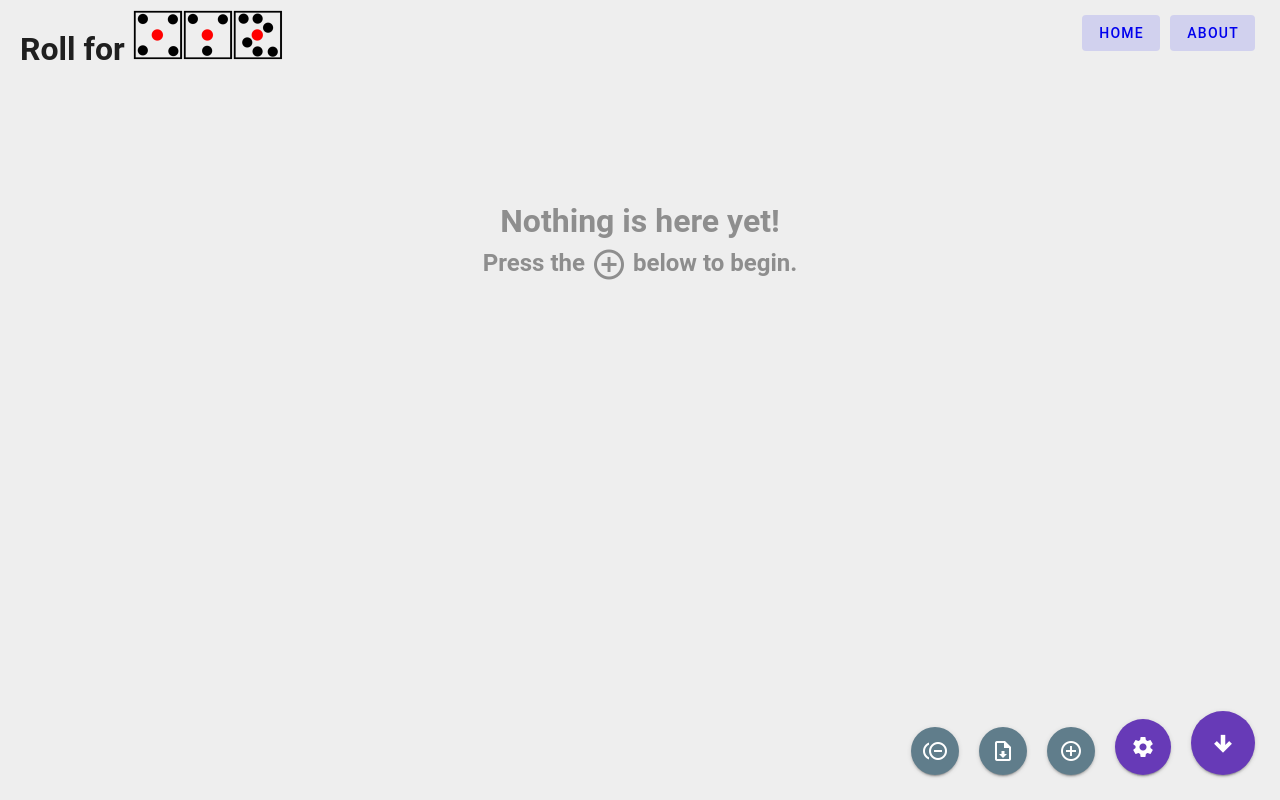
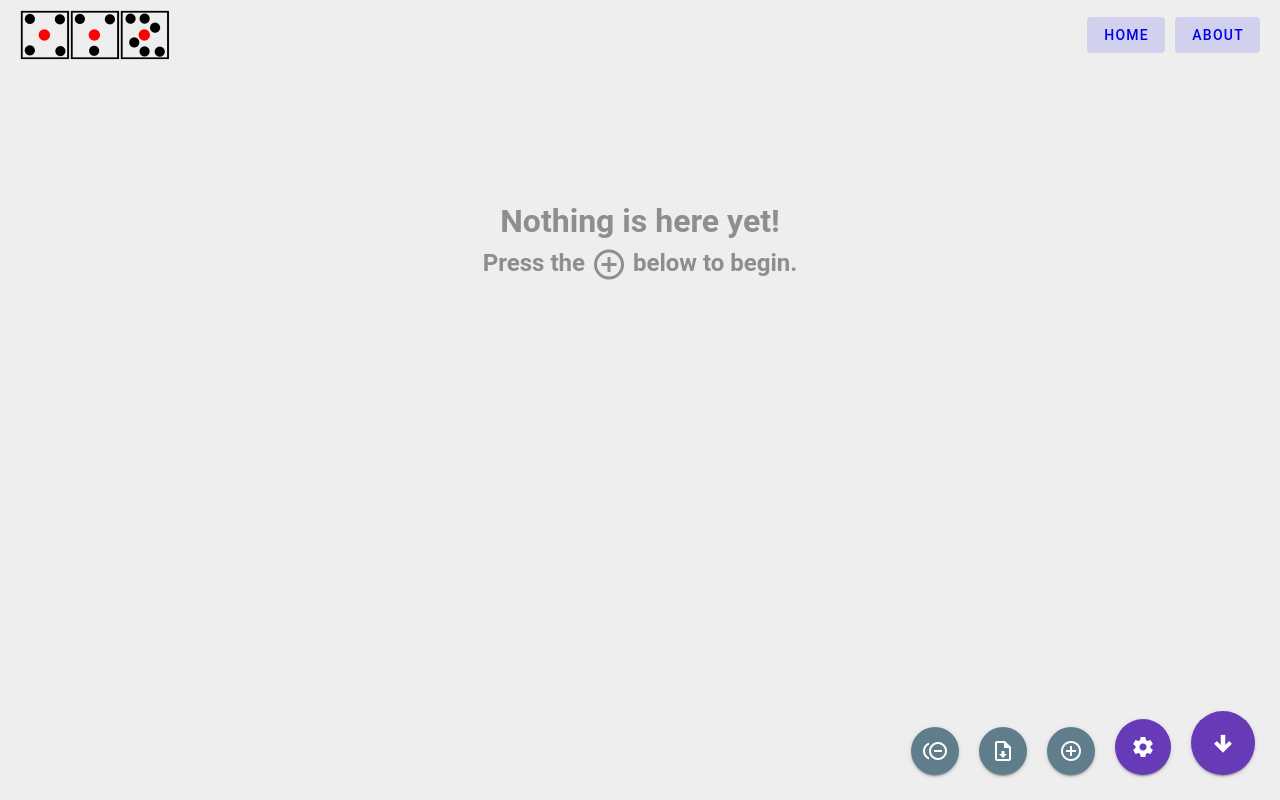
Before and after one commit to SuperShadowPlay/rollforxyz, a Vue app: page / in a window 1280 px wide. Built offline with nearby package versions, Linux system fonts and the light colour scheme.

Commit message:
Fixed MainHeader styling

```diff
--- a/src/components/MainHeader.vue
+++ b/src/components/MainHeader.vue
@@ -1,16 +1,15 @@
 <template>
   <div class="topbar">
-    <v-row>
-      <v-col>
+
     <div class="left">
-          <h1>Roll for
-            <img class="logo" :src="logoImage" alt="X Y Z"/>
-          </h1>
+      <router-link to="/">
+        <img class="logo" :src="logoImage" alt="Website Logo"/>
+      </router-link>
     </div>
-      </v-col>
 
-      <v-col cols="2">
+
     <div class="right">
+      <div class="button">
         <router-link to="/about">
           <v-btn variant="tonal">
             About
@@ -18,15 +17,15 @@
         </router-link>
       </div>
 
-        <div class="right">
+      <div class="button">
         <router-link to="/">
           <v-btn variant="tonal">
             Home
           </v-btn>
         </router-link>
       </div>
-      </v-col>
-    </v-row>
+    </div>
+
   </div>
 </template>
 
@@ -39,19 +38,42 @@
     margin-top: 10px;
     margin-left: 20px;
     margin-right: 20px;
+
+    width: auto;
+    max-width: 100%;
+
+    min-height: 50px;
+    max-height: 5vh;
+
+    display: flex;
+    flex-direction: row;
+    flex-wrap: nowrap;
+  }
+
+  .left {
+    order: 1;
+    flex-shrink: 2;
+
+    max-width: 40%;
   }
 
   .right {
+    order: 2;
+    flex-grow: 2;
+    align-self: center;
+  }
+
+  .button {
     float: right;
-    margin: 5px;
+    margin-left: 10px;
   }
 
   .img {
     max-width: auto;
-    max-height: 100%;
+    max-height: auto;
   }
 
   .logo {
-    height: 50px;
+    height: 100%;
   }
 </style>
```
Lines whose indentation alone changed are shown as unchanged.
